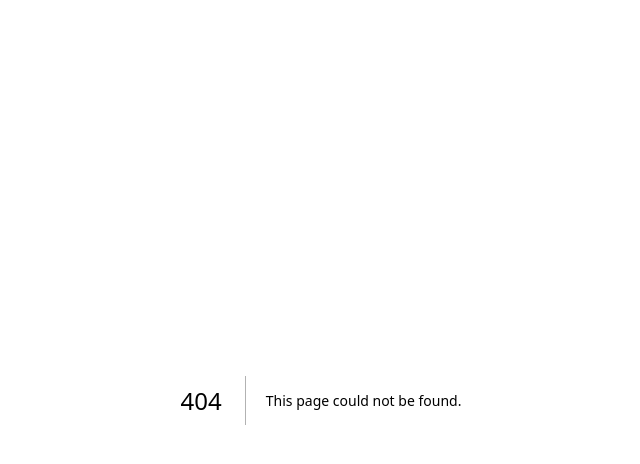
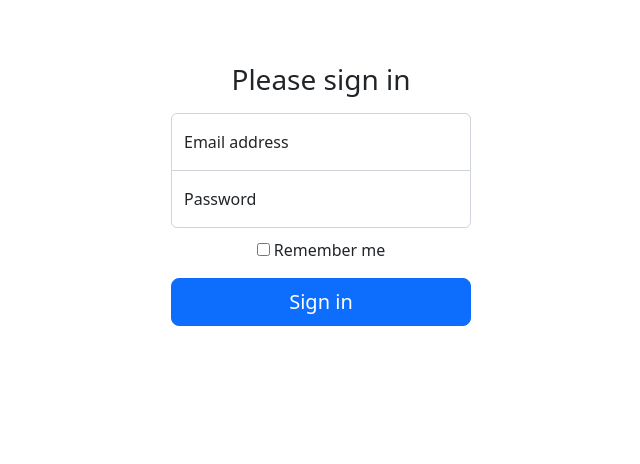
Before and after one commit to HarishRajDevOps/DMS, a Next.js app: page /signin in a window 1280 px wide. Before the commit this address had no page. Shown: the top 464 px of the page, without its empty margins (319-959 px from the left). Built offline with nearby package versions, Linux system fonts and the light colour scheme.

Commit message:
login page

```diff
--- a/package.json
+++ b/package.json
@@ -12,6 +12,8 @@
     "@types/node": "18.11.9",
     "@types/react": "18.0.25",
     "@types/react-dom": "18.0.9",
+    "bootstrap": "^5.2.2",
+    "classnames": "^2.3.2",
     "eslint": "8.28.0",
     "eslint-config-next": "13.0.4",
     "next": "13.0.4",
--- a/pages/_app.tsx
+++ b/pages/_app.tsx
@@ -1,5 +1,6 @@
 import '../styles/globals.css'
 import type { AppProps } from 'next/app'
+import '../node_modules/bootstrap/dist/css/bootstrap.min.css'
 
 export default function App({ Component, pageProps }: AppProps) {
   return <Component {...pageProps} />
--- /dev/null
+++ b/pages/signin.js
@@ -0,0 +1,34 @@
+import cx from 'classnames';
+import styles from '../styles/Signin.module.css'
+
+export default Signin;
+
+function Signin() {
+  return (
+    <>
+
+      <main className={cx(styles["form-signin"],"text-center","mt-5")}>
+        <form>
+          <h1 className="h3 mb-3 fw-normal">Please sign in</h1>
+
+          <div className="form-floating">
+            <input type="email" className="form-control" id="floatingInput" placeholder="name@example.com" />
+            <label htmlFor="floatingInput">Email address</label>
+          </div>
+          <div className="form-floating">
+            <input type="password" className="form-control" id="floatingPassword" placeholder="Password" />
+            <label htmlFor="floatingPassword">Password</label>
+          </div>
+
+          <div className={cx(styles.checkbox,"mb-3")}>
+            <label>
+              <input type="checkbox" value="remember-me" /> Remember me
+            </label>
+          </div>
+          <button className="w-100 btn btn-lg btn-primary" type="submit">Sign in</button>
+        </form>
+      </main>
+
+    </>
+  )
+}
--- /dev/null
+++ b/styles/Signin.module.css
@@ -0,0 +1,26 @@
+.form-signin {
+    width: 100%;
+    max-width: 330px;
+    padding: 15px;
+    margin: auto;
+  }
+
+  .form-signin .checkbox {
+    font-weight: 400;
+  }
+
+  .form-signin .form-floating:focus-within {
+    z-index: 2;
+  }
+
+  .form-signin input[type="email"] {
+    margin-bottom: -1px;
+    border-bottom-right-radius: 0;
+    border-bottom-left-radius: 0;
+  }
+
+  .form-signin input[type="password"] {
+    margin-bottom: 10px;
+    border-top-left-radius: 0;
+    border-top-right-radius: 0;
+  }
```
Also changed, not shown: pages/index.tsx (+7 -69 lines), 1 other file (tests, documents, lock files or other folders).
